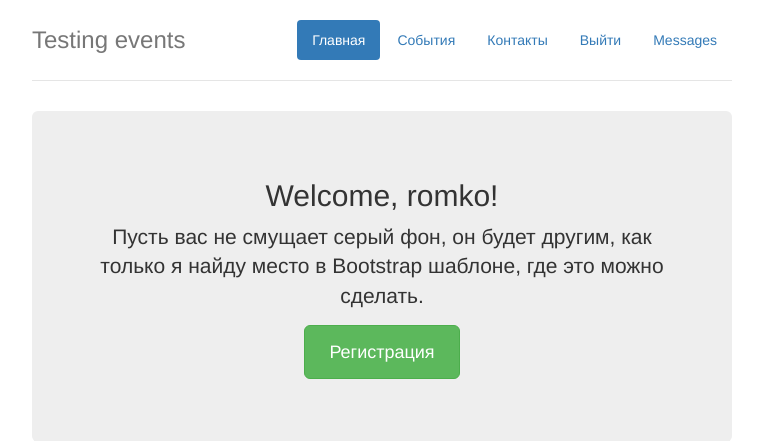
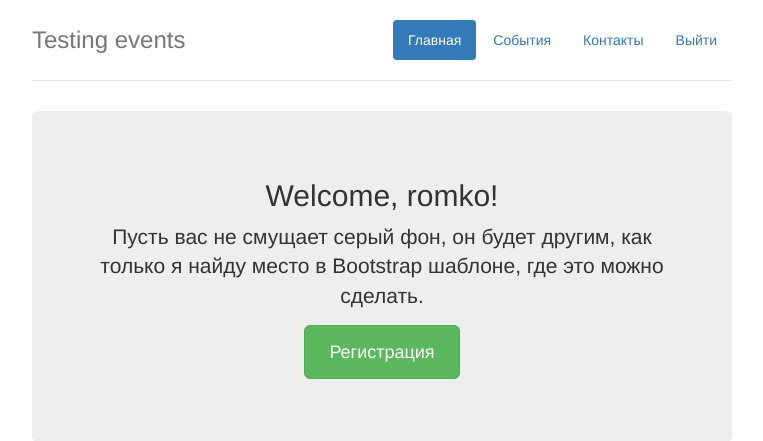
Before and after one commit to romesh33/django_mango_site, a Django app: page / in a window 1280 px wide. Shown: the top 441 px of the page, without its empty margins (258-1021 px from the left). Run offline with Django 3.2, Linux system fonts and the light colour scheme; a user stored in the database is signed in; parts of the project's set-up code (start-up, migrations or seed data) failed here and were passed over; some libraries are stand-ins or nearby versions.

Commit message:
Cleaned privatemessages finally.

```diff
--- a/t2t/t2t/settings.py
+++ b/t2t/t2t/settings.py
@@ -37,7 +37,6 @@ SEND_MESSAGE_API_URL = 'http://127.0.0.1:8000/messages/send_message_api'
 # Application definition
 
 INSTALLED_APPS = [
-    'privatemessages.apps.PrivatemessagesConfig',
     'polls.apps.PollsConfig',
 	'django.contrib.admin',
     'django.contrib.auth',
--- a/t2t/t2t/urls.py
+++ b/t2t/t2t/urls.py
@@ -22,7 +22,6 @@ from . import views
 
 urlpatterns = [
     ##wnat to include main page here:
-    url(r'^messages/', include('privatemessages.urls')),
     url(r'^polls/', include('polls.urls')),
     url(r'^admin/', admin.site.urls),
     ##ex: http://127.0.0.1:8000
--- a/t2t/templates/jumbotron.html
+++ b/t2t/templates/jumbotron.html
@@ -39,7 +39,6 @@
             <li role="presentation"><a href="{% url 'contacts' %}">Контакты</a></li>
 			{% if user.is_authenticated %}
 				<li role="presentation"><a href="{% url 'logout' %}">Выйти</a></li>
-                <li role="presentation"><a href="messages">Messages</a></li>
 			{% else %}
 				<li role="presentation"><a href="{% url 'register' %}">Регистрация</a></li>
 				<li role="presentation"><a href="{% url 'login' %}">Войти</a></li>
```
Also changed, not shown: t2t/db.sqlite3.
